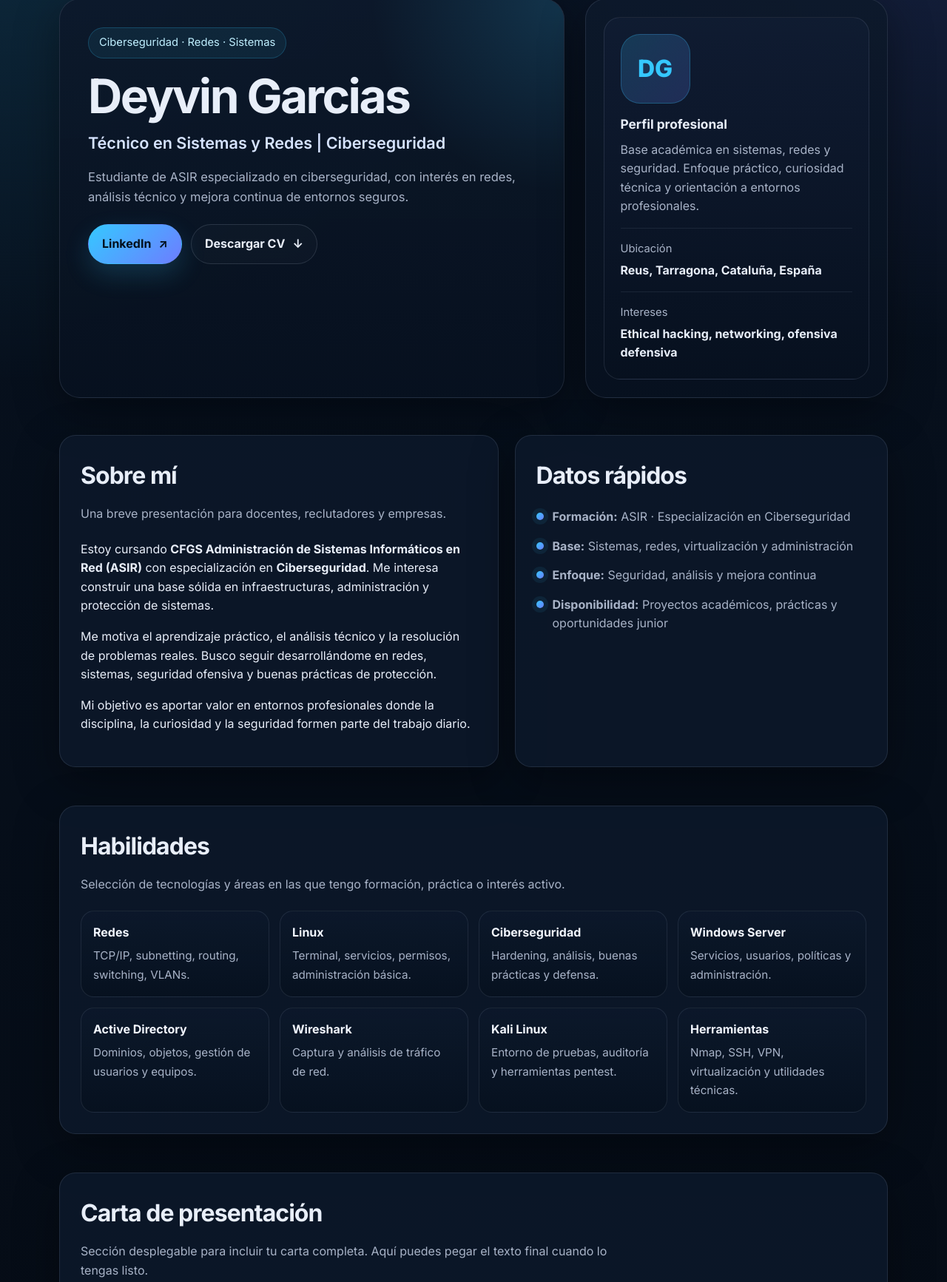
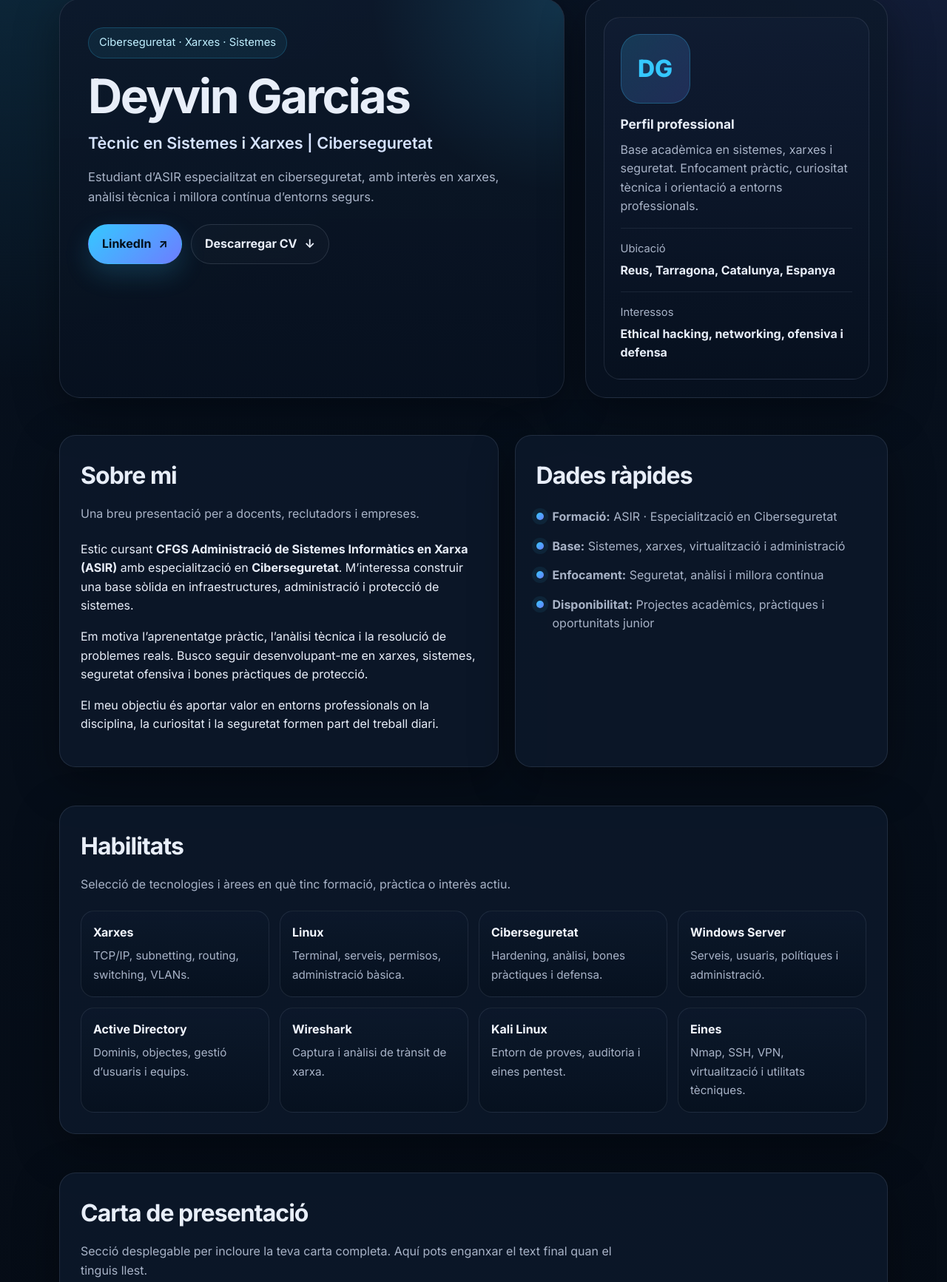
Before and after one commit to deyvingarcias/deyvingarcias.github.io, a plain HTML site: page index.html in a window 1280 px wide. Shown: the part 139-1872 px from the top of the page at 74% size. Drawn offline with Linux system fonts and the light colour scheme.

Commit message:
Second commit

```diff
--- a/index.html
+++ b/index.html
@@ -1,13 +1,13 @@
 <!DOCTYPE html>
-<html lang="es">
+<html lang="ca">
 <head>
   <meta charset="UTF-8" />
   <meta name="viewport" content="width=device-width, initial-scale=1.0" />
-  <meta name="description" content="Portfolio profesional de Deyvin Garcias — ASIR con especialización en Ciberseguridad." />
+  <meta name="description" content="Portafoli professional de Deyvin Garcias — ASIR amb especialització en Ciberseguretat." />
   <meta name="theme-color" content="#07111f" />
-  <title>Deyvin Garcias | Portfolio</title>
+  <title>Deyvin Garcias | Portafoli</title>
 
-  <!-- Fuente opcional (puedes quitarla si quieres 100% sin CDN) -->
+  <!-- Font opcional (pots eliminar-la si el vols 100% sense CDN) -->
   <link rel="preconnect" href="https://fonts.googleapis.com">
   <link rel="preconnect" href="https://fonts.gstatic.com" crossorigin>
   <link href="https://fonts.googleapis.com/css2?family=Inter:wght@400;500;600;700;800&display=swap" rel="stylesheet">
@@ -446,7 +446,7 @@
       border-top: 1px solid rgba(148, 163, 184, 0.12);
     }
 
-    /* Animación de entrada suave con CSS + JS para activar la clase */
+    /* Animació d’entrada suau amb CSS + JS per activar la classe */
     .reveal {
       opacity: 0;
       transform: translateY(18px);
@@ -486,21 +486,21 @@
   </style>
 </head>
 <body>
-  <a class="skip-link" href="#contenido">Saltar al contenido</a>
+  <a class="skip-link" href="#contenido">Ves al contingut</a>
 
   <header>
     <div class="container nav">
-      <a class="brand" href="#inicio" aria-label="Ir al inicio">
+      <a class="brand" href="#inicio" aria-label="Ves a l'inici">
         <span class="brand-mark">DG</span>
         <span>Deyvin Garcias</span>
       </a>
 
-      <nav aria-label="Navegación principal">
+      <nav aria-label="Navegació principal">
         <ul>
-          <li><a href="#sobre-mi">Sobre mí</a></li>
-          <li><a href="#habilidades">Habilidades</a></li>
+          <li><a href="#sobre-mi">Sobre mi</a></li>
+          <li><a href="#habilitats">Habilitats</a></li>
           <li><a href="#carta">Carta</a></li>
-          <li><a href="#contacto">Contacto</a></li>
+          <li><a href="#contacte">Contacte</a></li>
         </ul>
       </nav>
     </div>
@@ -510,23 +510,23 @@
     <section class="hero" id="inicio">
       <div class="container hero-grid">
         <article class="panel hero-copy reveal">
-          <div class="eyebrow">Ciberseguridad · Redes · Sistemas</div>
+          <div class="eyebrow">Ciberseguretat · Xarxes · Sistemes</div>
           <h1>Deyvin Garcias</h1>
-          <p class="title">Técnico en Sistemas y Redes | Ciberseguridad</p>
+          <p class="title">Tècnic en Sistemes i Xarxes | Ciberseguretat</p>
           <p class="lead">
-            Estudiante de ASIR especializado en ciberseguridad, con interés en redes,
-            análisis técnico y mejora continua de entornos seguros.
+            Estudiant d’ASIR especialitzat en ciberseguretat, amb interès en xarxes,
+            anàlisi tècnica i millora contínua d’entorns segurs.
           </p>
 
           <div class="cta-row">
-            <!-- Cambia el enlace de LinkedIn si quieres usar otro perfil -->
+            <!-- Canvia l'enllaç de LinkedIn si vols fer servir un altre perfil -->
             <a class="btn btn-primary" href="https://www.linkedin.com/in/deyvin-jose-garcia-morales-1039813b9/" target="_blank" rel="noopener noreferrer">
               LinkedIn
               <span aria-hidden="true">↗</span>
             </a>
-            <!-- CV debe existir en /assets/cv.pdf dentro del repositorio -->
+            <!-- El CV ha d'existir a /assets/cv.pdf dins del repositori -->
             <a class="btn btn-secondary" href="/assets/cv.pdf" download>
-              Descargar CV
+              Descarregar CV
               <span aria-hidden="true">↓</span>
             </a>
           </div>
@@ -535,21 +535,21 @@
         <aside class="panel hero-side reveal">
           <div class="profile-card">
             <div class="avatar" aria-hidden="true">
-              <!-- Si quieres foto, sustituye este bloque por: <img src="assets/tu-foto.jpg" alt="Foto de Deyvin Garcias"> -->
+              <!-- Si vols una foto, substitueix aquest bloc per: <img src="assets/la-teva-foto.jpg" alt="Foto de Deyvin Garcias"> -->
               DG
             </div>
-            <strong style="font-size:1.08rem;">Perfil profesional</strong>
+            <strong style="font-size:1.08rem;">Perfil professional</strong>
             <p style="margin:8px 0 0; color:var(--muted);">
-              Base académica en sistemas, redes y seguridad. Enfoque práctico, curiosidad técnica y orientación a entornos profesionales.
+              Base acadèmica en sistemes, xarxes i seguretat. Enfocament pràctic, curiositat tècnica i orientació a entorns professionals.
             </p>
 
             <div class="stat">
-              <span>Ubicación</span>
-              <strong>Reus, Tarragona, Cataluña, España</strong>
+              <span>Ubicació</span>
+              <strong>Reus, Tarragona, Catalunya, Espanya</strong>
             </div>
             <div class="stat">
-              <span>Intereses</span>
-              <strong>Ethical hacking, networking, ofensiva defensiva</strong>
+              <span>Interessos</span>
+              <strong>Ethical hacking, networking, ofensiva i defensa</strong>
             </div>
           </div>
         </aside>
@@ -559,78 +559,78 @@
     <section id="sobre-mi">
       <div class="container about-grid">
         <article class="card about-card reveal">
-          <h2 class="section-title">Sobre mí</h2>
+          <h2 class="section-title">Sobre mi</h2>
           <p class="section-subtitle">
-            Una breve presentación para docentes, reclutadores y empresas.
+            Una breu presentació per a docents, reclutadors i empreses.
           </p>
           <p>
-            Estoy cursando <strong>CFGS Administración de Sistemas Informáticos en Red (ASIR)</strong>
-            con especialización en <strong>Ciberseguridad</strong>. Me interesa construir una base sólida en
-            infraestructuras, administración y protección de sistemas.
+            Estic cursant <strong>CFGS Administració de Sistemes Informàtics en Xarxa (ASIR)</strong>
+            amb especialització en <strong>Ciberseguretat</strong>. M’interessa construir una base sòlida en
+            infraestructures, administració i protecció de sistemes.
           </p>
           <p>
-            Me motiva el aprendizaje práctico, el análisis técnico y la resolución de problemas reales.
-            Busco seguir desarrollándome en redes, sistemas, seguridad ofensiva y buenas prácticas de protección.
+            Em motiva l’aprenentatge pràctic, l’anàlisi tècnica i la resolució de problemes reals.
+            Busco seguir desenvolupant-me en xarxes, sistemes, seguretat ofensiva i bones pràctiques de protecció.
           </p>
           <p>
-            Mi objetivo es aportar valor en entornos profesionales donde la disciplina, la curiosidad y la seguridad
-            formen parte del trabajo diario.
+            El meu objectiu és aportar valor en entorns professionals on la disciplina, la curiositat i la seguretat
+            formen part del treball diari.
           </p>
         </article>
 
         <aside class="card about-card reveal">
-          <h2 class="section-title">Datos rápidos</h2>
+          <h2 class="section-title">Dades ràpides</h2>
           <div class="info-list">
-            <div class="info-item"><span class="info-dot"></span><div><strong>Formación:</strong> ASIR · Especialización en Ciberseguridad</div></div>
-            <div class="info-item"><span class="info-dot"></span><div><strong>Base:</strong> Sistemas, redes, virtualización y administración</div></div>
-            <div class="info-item"><span class="info-dot"></span><div><strong>Enfoque:</strong> Seguridad, análisis y mejora continua</div></div>
-            <div class="info-item"><span class="info-dot"></span><div><strong>Disponibilidad:</strong> Proyectos académicos, prácticas y oportunidades junior</div></div>
+            <div class="info-item"><span class="info-dot"></span><div><strong>Formació:</strong> ASIR · Especialització en Ciberseguretat</div></div>
+            <div class="info-item"><span class="info-dot"></span><div><strong>Base:</strong> Sistemes, xarxes, virtualització i administració</div></div>
+            <div class="info-item"><span class="info-dot"></span><div><strong>Enfocament:</strong> Seguretat, anàlisi i millora contínua</div></div>
+            <div class="info-item"><span class="info-dot"></span><div><strong>Disponibilitat:</strong> Projectes acadèmics, pràctiques i oportunitats junior</div></div>
           </div>
         </aside>
       </div>
     </section>
 
-    <section id="habilidades">
+    <section id="habilitats">
       <div class="container card skills-card reveal">
-        <h2 class="section-title">Habilidades</h2>
+        <h2 class="section-title">Habilitats</h2>
         <p class="section-subtitle">
-          Selección de tecnologías y áreas en las que tengo formación, práctica o interés activo.
+          Selecció de tecnologies i àrees en què tinc formació, pràctica o interès actiu.
         </p>
 
         <div class="skills-grid">
-          <div class="skill"><strong>Redes</strong><span>TCP/IP, subnetting, routing, switching, VLANs.</span></div>
-          <div class="skill"><strong>Linux</strong><span>Terminal, servicios, permisos, administración básica.</span></div>
-          <div class="skill"><strong>Ciberseguridad</strong><span>Hardening, análisis, buenas prácticas y defensa.</span></div>
-          <div class="skill"><strong>Windows Server</strong><span>Servicios, usuarios, políticas y administración.</span></div>
-          <div class="skill"><strong>Active Directory</strong><span>Dominios, objetos, gestión de usuarios y equipos.</span></div>
-          <div class="skill"><strong>Wireshark</strong><span>Captura y análisis de tráfico de red.</span></div>
-          <div class="skill"><strong>Kali Linux</strong><span>Entorno de pruebas, auditoría y herramientas pentest.</span></div>
-          <div class="skill"><strong>Herramientas</strong><span>Nmap, SSH, VPN, virtualización y utilidades técnicas.</span></div>
+          <div class="skill"><strong>Xarxes</strong><span>TCP/IP, subnetting, routing, switching, VLANs.</span></div>
+          <div class="skill"><strong>Linux</strong><span>Terminal, serveis, permisos, administració bàsica.</span></div>
+          <div class="skill"><strong>Ciberseguretat</strong><span>Hardening, anàlisi, bones pràctiques i defensa.</span></div>
+          <div class="skill"><strong>Windows Server</strong><span>Serveis, usuaris, polítiques i administració.</span></div>
+          <div class="skill"><strong>Active Directory</strong><span>Dominis, objectes, gestió d’usuaris i equips.</span></div>
+          <div class="skill"><strong>Wireshark</strong><span>Captura i anàlisi de trànsit de xarxa.</span></div>
+          <div class="skill"><strong>Kali Linux</strong><span>Entorn de proves, auditoria i eines pentest.</span></div>
+          <div class="skill"><strong>Eines</strong><span>Nmap, SSH, VPN, virtualització i utilitats tècniques.</span></div>
         </div>
       </div>
     </section>
 
     <section id="carta">
       <div class="container card letter-card reveal">
-        <h2 class="section-title">Carta de presentación</h2>
+        <h2 class="section-title">Carta de presentació</h2>
         <p class="section-subtitle">
-          Sección desplegable para incluir tu carta completa. Aquí puedes pegar el texto final cuando lo tengas listo.
+          Secció desplegable per incloure la teva carta completa. Aquí pots enganxar el text final quan el tinguis llest.
         </p>
 
         <div class="accordion">
           <details>
             <summary>
-              <span>Ver carta de presentación</span>
+              <span>Veure carta de presentació</span>
               <span class="summary-hint">Desplegar / ocultar</span>
               <svg class="chev" viewBox="0 0 24 24" fill="none" aria-hidden="true">
                 <path d="M6 9l6 6 6-6" stroke="currentColor" stroke-width="2" stroke-linecap="round" stroke-linejoin="round" />
               </svg>
             </summary>
             <div class="letter-content">
-              <!-- PEGA AQUÍ TU CARTA DE PRESENTACIÓN COMPLETA -->
+              <!-- ENGANXA AQUÍ LA TEVA CARTA DE PRESENTACIÓ COMPLETA -->
               <p class="letter-placeholder">
-                <strong>Placeholder:</strong> aquí irá tu carta de presentación completa.
-                Sustituye este texto por el contenido final cuando lo tengas.
+                <strong>Placeholder:</strong> aquí anirà la teva carta de presentació completa.
+                Substitueix aquest text pel contingut final quan el tinguis.
               </p>
             </div>
           </details>
@@ -638,25 +638,25 @@
       </div>
     </section>
 
-    <section id="contacto">
+    <section id="contacte">
       <div class="container card contact-card reveal">
-        <h2 class="section-title">Contacto</h2>
+        <h2 class="section-title">Contacte</h2>
         <p class="section-subtitle">
-          Enlaces directos para que docentes, recruiters y empresas puedan localizarte fácilmente.
+          Enllaços directes perquè docents, recruiters i empreses et puguin localitzar fàcilment.
         </p>
 
         <div class="contact-grid">
           <div class="contact-item">
             <span>LinkedIn</span>
-            <!-- Cambia este enlace si actualizas tu perfil -->
+            <!-- Canvia aquest enllaç si actualitzes el teu perfil -->
             <a href="https://www.linkedin.com/in/deyvin-jose-garcia-morales-1039813b9/" target="_blank" rel="noopener noreferrer">
               linkedin.com/in/deyvin-jose-garcia-morales-1039813b9/
             </a>
           </div>
 
           <div class="contact-item">
-            <span>Email</span>
-            <!-- REEMPLAZA ESTE EMAIL por el tuyo -->
+            <span>Correu electrònic</span>
+            <!-- SUBSTITUEIX AQUEST CORREU pel teu -->
             <p>tu-email@ejemplo.com</p>
           </div>
         </div>
@@ -667,15 +667,15 @@
   <footer class="footer">
     <div class="container footer-inner">
       <div>© <span id="year"></span> Deyvin Garcias</div>
-      <div>Portfolio académico y profesional · GitHub Pages</div>
+      <div>Portafoli acadèmic i professional · GitHub Pages</div>
     </div>
   </footer>
 
   <script>
-    // Año automático
+    // Any automàtic
     document.getElementById('year').textContent = new Date().getFullYear();
 
-    // Animación suave al entrar en pantalla
+    // Animació suau en entrar a pantalla
     const elements = document.querySelectorAll('.reveal');
     const observer = new IntersectionObserver((entries) => {
       entries.forEach((entry) => {
```
